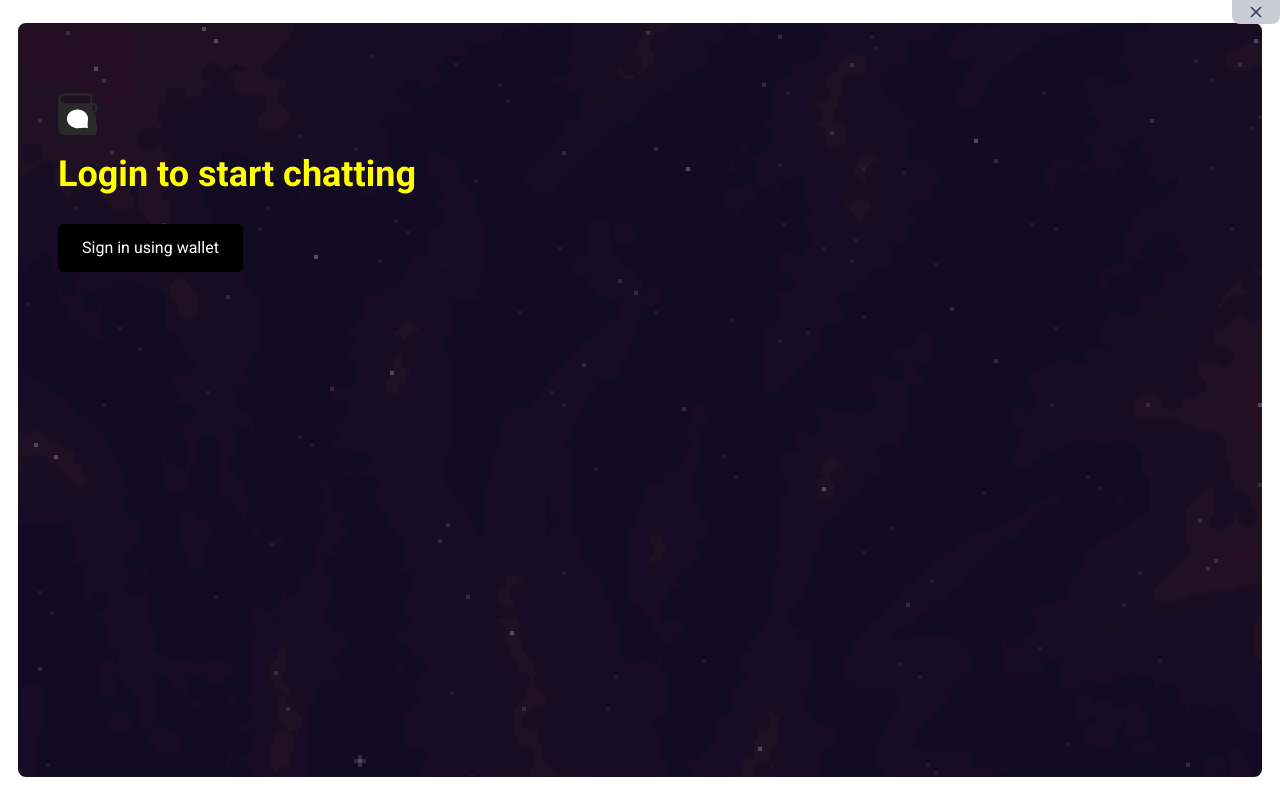
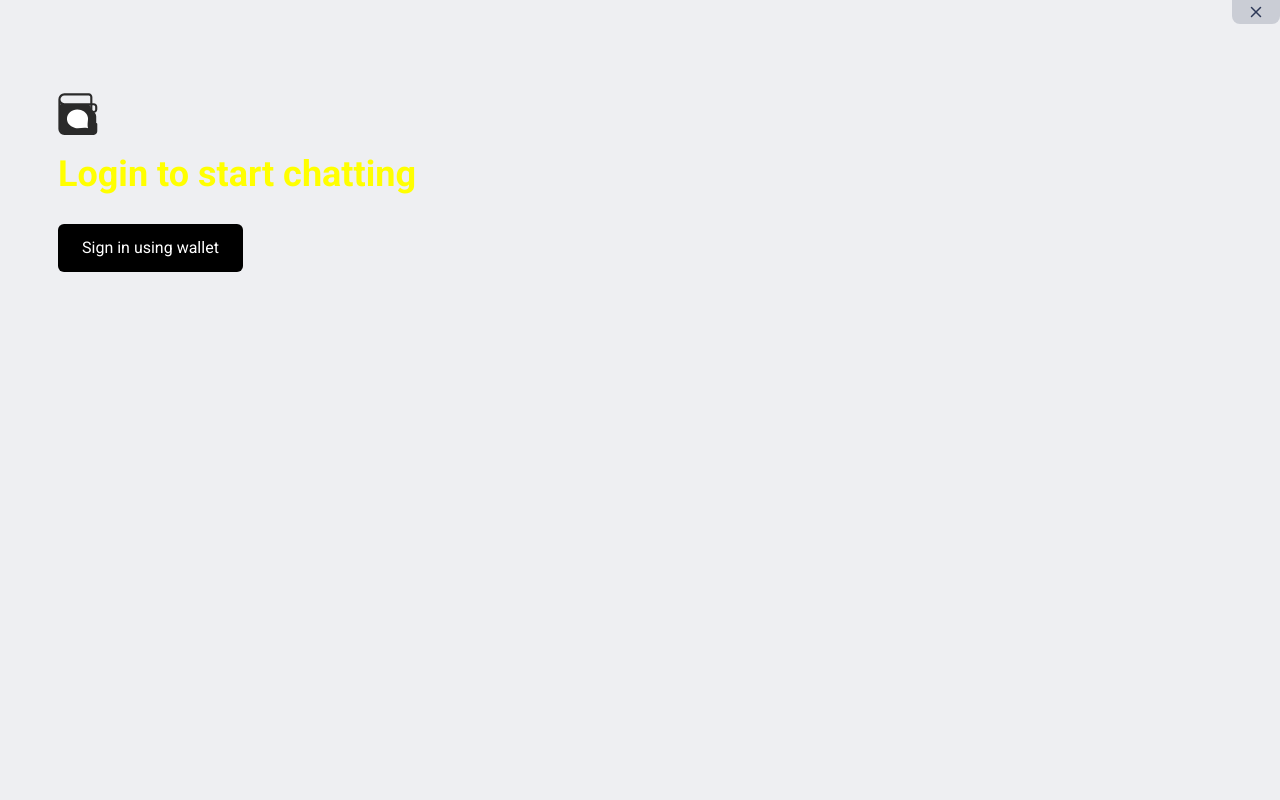
Before and after one commit to Wallet-Chat/walletchatFE, a React (Create React App) app: page / in a window 1280 px wide. Built offline with nearby package versions, Linux system fonts and the light colour scheme; no server answers; what web3modal would draw is missing.

Commit message:
tesing just rgb change

```diff
--- a/src/App.scss
+++ b/src/App.scss
@@ -2,17 +2,17 @@ html {
     min-height: 30rem;
     height: 100%;
     min-width: 400px;
-    border: var(colors);
+    border: var(--chakra-colors-lightgray-300);
     border-radius: var(--chakra-borderRadius-sm);
     box-shadow: 0px 4px 4px 2px #00000026;
 }
 
 body {
-    background: var(--chakra-colors-gold-600);
+    background: var(--chakra-colors-lightgray-300);
 }
 
 a {
-    color: var(--chakra-colors-gold-600);
+    color: var(--chakra-colors-gray-600);
 
     &:hover {
         text-decoration: underline;
@@ -21,7 +21,7 @@ a {
     &.disabled {
         pointer-events: none;
         text-decoration: none;
-        color: var(--chakra-colors-gold-600) !important;
+        color: var(--chakra-colors-lightgray-600) !important;
     }
 }
 
@@ -29,24 +29,24 @@ a {
 	box-shadow: none !important;
 }
 
-.space-pattern {
-    background: #FFF url('./images/space-pattern.svg') repeat;
+.bg-pattern {
+    background: #FFF url('./images/bg-pattern.svg') repeat;
 }
 .custom-scrollbar {
     scrollbar-width: thin;
-    scrollbar-color: var(--chakra-colors-gold-600) rgb(206, 187, 22);
+    scrollbar-color: var(--chakra-colors-lightgray-600) rgb(194, 53, 53);
 
     &::-webkit-scrollbar {
       width: 6px;
     }
 
     &::-webkit-scrollbar-track {
-      background: var(--chakra-colors-gold-300);
+      background: var(--chakra-colors-lightgray-300);
       border-radius: 10px;
     }
 
     &::-webkit-scrollbar-thumb {
-      background-color: var(--chakra-colors-gold-600);
+      background-color: var(--chakra-colors-lightgray-600);
       border-radius: 6px;
       // border: 3px solid #FFF;
     }
```
